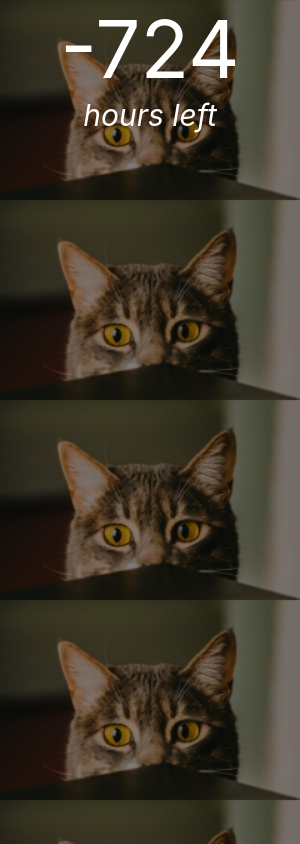
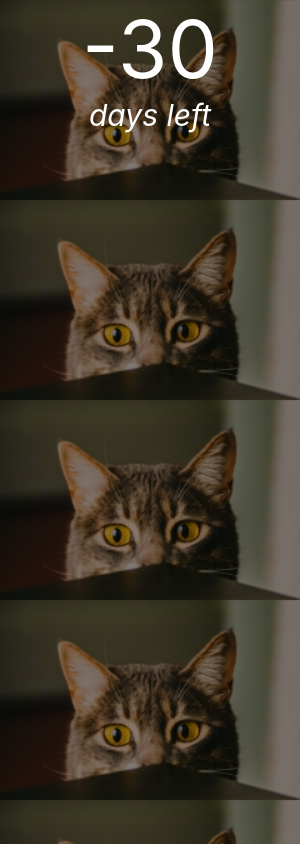
Before and after one commit to charlottie822/countdown-applet, an Electron app: page index.html in a window 300 px wide. Drawn offline with Linux system fonts and the light colour scheme.

Commit message:
Format & Change back to days

```diff
--- a/index.html
+++ b/index.html
@@ -1,12 +1,11 @@
 <!DOCTYPE html>
 <html>
+
 <head>
   <meta charset="UTF-8" />
   <!-- https://developer.mozilla.org/en-US/docs/Web/HTTP/CSP -->
-    <meta
-      http-equiv="Content-Security-Policy"
-      content="default-src 'self'; script-src 'unsafe-inline'"
-    />
+  <meta http-equiv="Content-Security-Policy"
+    content="default-src 'self'; script-src 'unsafe-inline'" />
 
   <title>Countdown</title>
 
@@ -17,7 +16,7 @@
       let futureDate = new Date("July 14, 2020 09:00:00"); // example date, change this
 
       let timeDelta = futureDate - today; // find time delta
-        timeDelta = Math.ceil(timeDelta / 3600000); // round up and convert ms to hours
+      timeDelta = Math.ceil(timeDelta / 86400000); // round up and convert ms to hours
       // timeDelta = Math.ceil(timeDelta / 86400000); // round up and convert ms to days
 
       document.getElementById("clockTitle").innerHTML = timeDelta.toString();
@@ -30,7 +29,8 @@
 <body onload="loaded()">
   <div id="clockTitle">-1</div>
   <!-- -1 means the script hasn't loaded -->
-    <div id="clockSubTitle">hours left</div>
+  <div id="clockSubTitle">days left</div>
   <!--<div id="clockSubTitle">days left</div>-->
 </body>
+
 </html>
```
Lines whose indentation alone changed are shown as unchanged.
